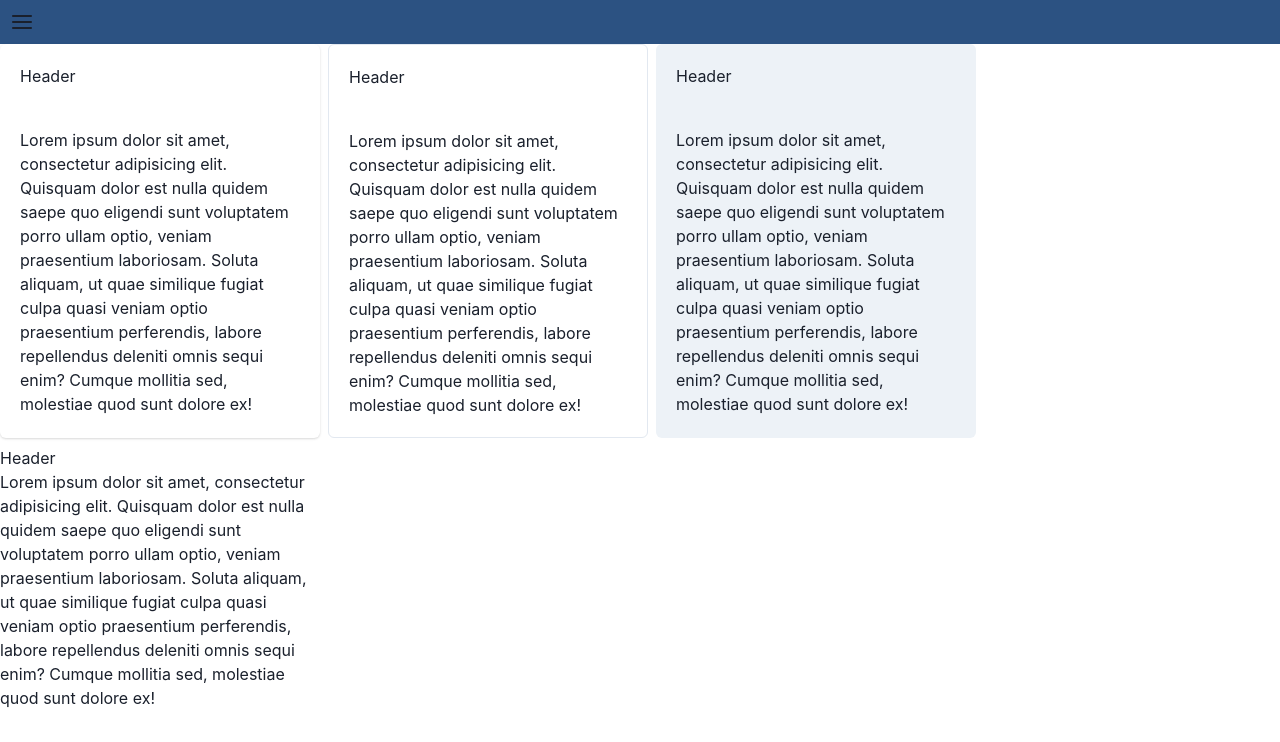
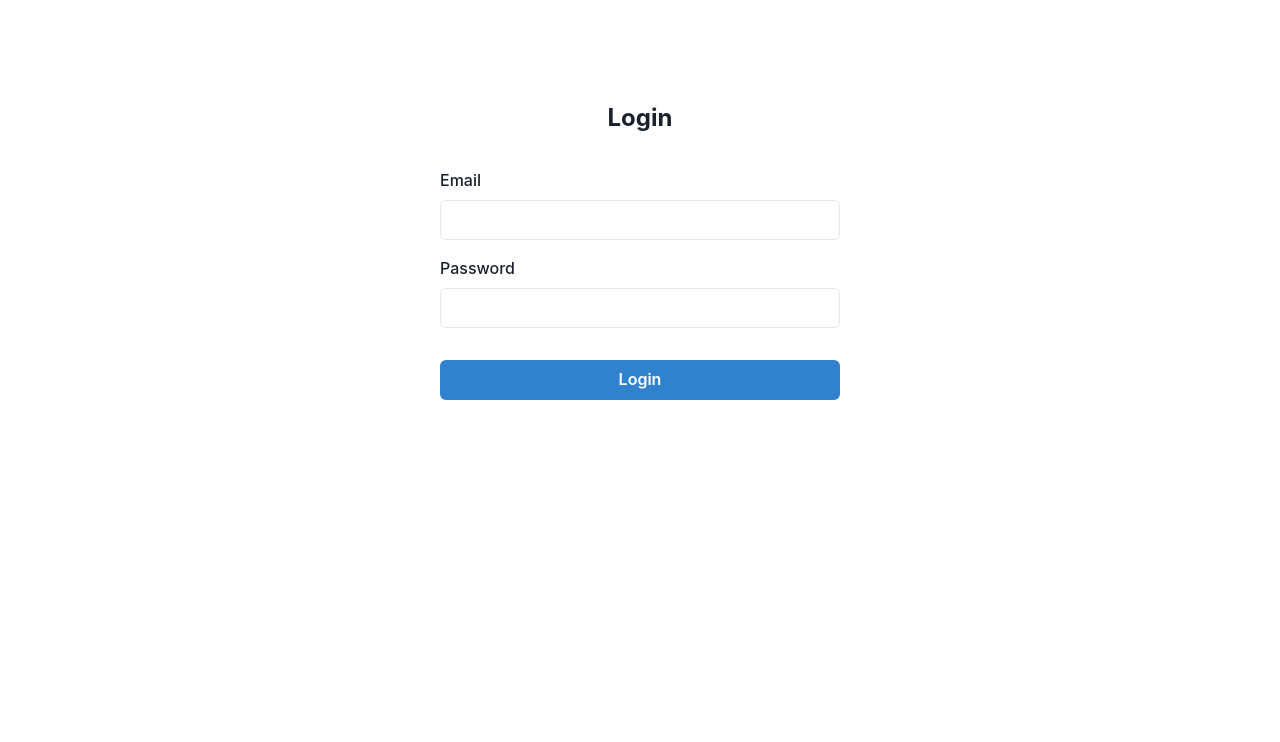
Before and after one commit to wlim0053/SEMS_2023, a React (Vite) app in the folder frontend/: page / in a window 1280 px wide. Shown: the top 742 px of the page. Built offline with nearby package versions, Linux system fonts and the light colour scheme.

Commit message:
Implemented Front-end code for Login Page and modified App.tsx

```diff
--- a/frontend/src/App.tsx
+++ b/frontend/src/App.tsx
@@ -1,20 +1,25 @@
 // hooks
-import { useState } from 'react'
+import React, { useState } from 'react';
+import { ChakraProvider } from '@chakra-ui/react';
 // components
-import Navbar from './components/Navbar'
-import Admin from './pages/Admin'
-// css
-import './App.css'
+import LoginPage from './components/LoginPage';
 
+const App: React.FC = () => {
+  const [isLoggedIn, setIsLoggedIn] = useState(false);
 
-function App() {
+  const handleLoginSuccess = () => {
+    setIsLoggedIn(true);
+  };
 
-  	return (
-    	<div className="App">
-      		<Navbar></Navbar>
-      		<Admin></Admin>
-    	</div>
-  )
-}
+  return (
+    <ChakraProvider>
+      {!isLoggedIn ? (
+        <LoginPage onLoginSuccess={handleLoginSuccess} />
+      ) : (
+        <div>Logged in successfully!</div>
+      )}
+    </ChakraProvider>
+  );
+};
 
-export default App
+export default App;
--- /dev/null
+++ b/frontend/src/components/LoginPage.tsx
@@ -0,0 +1,69 @@
+// LoginPage.tsx
+import React, { useState, FormEvent } from 'react';
+import {
+  Box,
+  VStack,
+  Input,
+  FormControl,
+  FormLabel,
+  Button,
+  Text,
+  useToast,
+} from '@chakra-ui/react';
+
+interface LoginProps {
+  onLoginSuccess: () => void;
+}
+
+const LoginPage: React.FC<LoginProps> = ({ onLoginSuccess }) => {
+  const [email, setEmail] = useState('');
+  const [password, setPassword] = useState('');
+  const toast = useToast();
+  const handleSubmit = (e: FormEvent) => {
+    e.preventDefault();
+    toast({
+      title: 'Logged In',
+      description: `Welcome, ${email}`,
+      status: 'success',
+      duration: 3000,
+      isClosable: true,
+    });
+    onLoginSuccess();
+  };
+
+  return (
+    <Box width="100%" maxWidth="400px" margin="0 auto" mt="100px">
+      <VStack
+        as="form"
+        onSubmit={handleSubmit}
+        alignItems="stretch"
+        spacing={4}
+      >
+        <Text fontSize="2xl" fontWeight="bold" textAlign="center" mb={4}>
+          Login
+        </Text>
+        <FormControl id="email">
+          <FormLabel>Email</FormLabel>
+          <Input
+            type="email"
+            value={email}
+            onChange={(e) => setEmail(e.target.value)}
+          />
+        </FormControl>
+        <FormControl id="password">
+          <FormLabel>Password</FormLabel>
+          <Input
+            type="password"
+            value={password}
+            onChange={(e) => setPassword(e.target.value)}
+          />
+        </FormControl>
+        <Button type="submit" colorScheme="blue" mt={4}>
+          Login
+        </Button>
+      </VStack>
+    </Box>
+  );
+};
+
+export default LoginPage;
```
